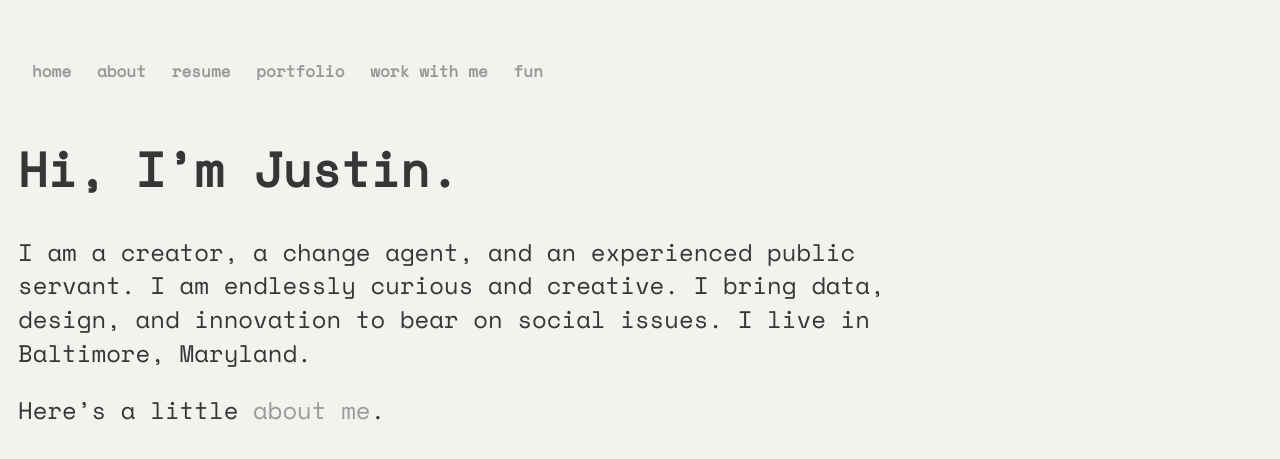
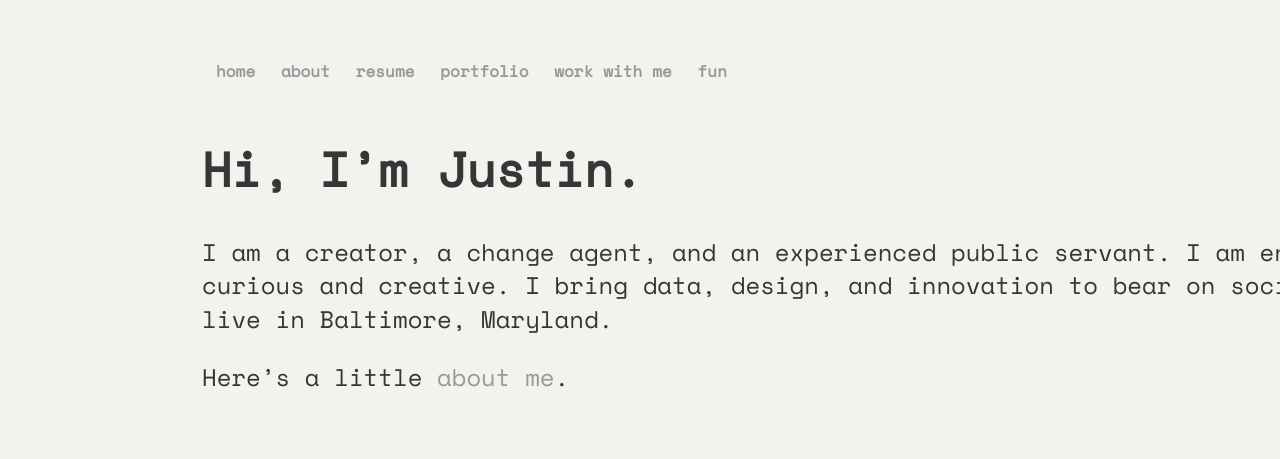
Before and after one commit to jtelszasz/jtelszasz.github.io, a Jekyll site: the page built from index.md, in a window 1280 px wide. Shown: the top 459 px of the page. Built offline with Jekyll 4.4.1, drawn with Linux system fonts in a browser that asks for light colours.

Commit message:
fix width

```diff
--- a/assets/css/styles2.css
+++ b/assets/css/styles2.css
@@ -1,6 +1,6 @@
 body {
-  margin: 60px 16px;
-  width: 968px;
+  margin: 60px 200px;
+  width: 100%;
   background-color: #f2f3ef;
   color: #363636;
 }
```
